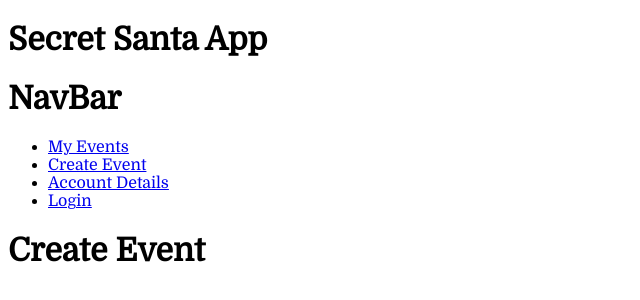
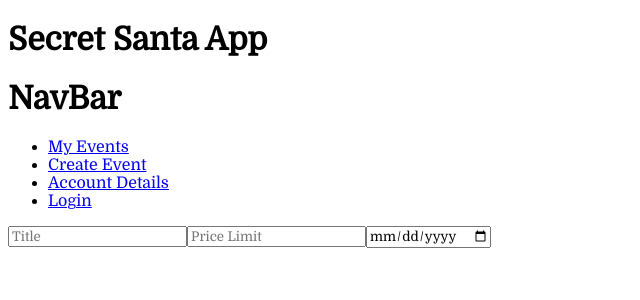
Before and after one commit to SuzBarnes/secret-santa, a React (Create React App) app: page /create-event in a window 1280 px wide. Shown: the top 300 px of the page, without its empty margins (0-640 px from the left). Built offline with nearby package versions, Linux system fonts and the light colour scheme.

Commit message:
create event setup

```diff
--- a/src/components/CreateEvent.js
+++ b/src/components/CreateEvent.js
@@ -3,8 +3,21 @@ import "../styles/createevent.scss";
 
 const CreateEvent = () => {
   return (
-    <div>
-      <h1>Create Event</h1>
+    <div className="create-event">
+      <form className="create-event-form">
+        <input className="create-event-title" type="text" placeholder="Title" />
+        <input
+          className="create-event-price"
+          type="number"
+          placeholder="Price Limit"
+        />
+        <input
+          id="test"
+          className="create-event-exchange-date"
+          type="date"
+          placeholder="Exchange Date"
+        />
+      </form>
     </div>
   );
 };
--- a/src/styles/createevent.scss
+++ b/src/styles/createevent.scss
@@ -0,0 +1,3 @@
+// li {
+//   background-color: red;
+// }
```
Also changed, not shown: 1 other file (tests, documents, lock files or other folders).
